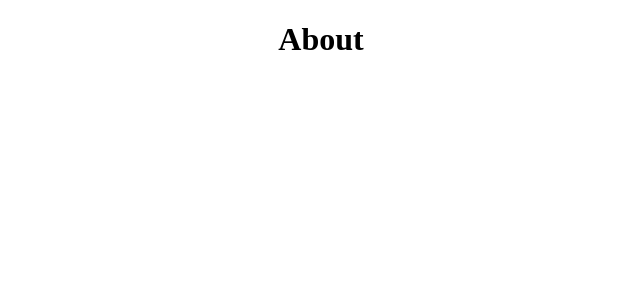
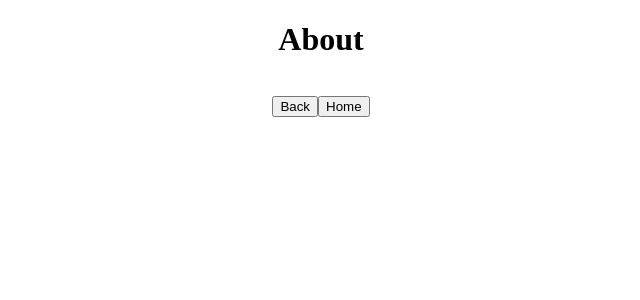
Before and after one commit to xiudou401/Nextp, a Next.js app: page /about in a window 1280 px wide. Shown: the top 300 px of the page, without its empty margins (319-959 px from the left). Built offline with nearby package versions, Linux system fonts and the light colour scheme.

Commit message:
Router Button for posts post

```diff
--- /dev/null
+++ b/components/RouterButton.tsx
@@ -0,0 +1,24 @@
+import { useRouter } from 'next/router';
+import React from 'react';
+
+export default function RouterButton() {
+  const router = useRouter();
+  return (
+    <div style={{ marginTop: '1rem', display: 'flex' }}>
+      <button
+        onClick={() => {
+          router.back();
+        }}
+      >
+        Back
+      </button>
+      <button
+        onClick={() => {
+          router.push('/');
+        }}
+      >
+        Home
+      </button>
+    </div>
+  );
+}
--- a/pages/about.tsx
+++ b/pages/about.tsx
@@ -1,9 +1,11 @@
+import RouterButton from '@/components/RouterButton';
 import React from 'react';
 
 export default function Page() {
   return (
     <main>
       <h1>About</h1>
+      <RouterButton />
     </main>
   );
 }
--- a/pages/posts/[postId]/index.tsx
+++ b/pages/posts/[postId]/index.tsx
@@ -1,3 +1,4 @@
+import RouterButton from '@/components/RouterButton';
 import { getCurrentTime } from '@/lib';
 import { GetStaticPropsContext } from 'next';
 
@@ -17,6 +18,7 @@ export default function Page({ id, dt, post }: Props) {
     <main>
       <h1>Post {id}</h1>
       <h4>{dt}</h4>
+      <RouterButton />
       <h4>{post.body}</h4>
     </main>
   );
@@ -44,6 +46,6 @@ export async function getStaticProps(context: GetStaticPropsContext) {
 export async function getStaticPaths() {
   return {
     paths: [{ params: { postId: '1' } }, { params: { postId: '2' } }],
-    fallback: false,
+    fallback: true,
   };
 }
--- a/pages/posts/index.tsx
+++ b/pages/posts/index.tsx
@@ -1,3 +1,4 @@
+import RouterButton from '@/components/RouterButton';
 import { getCurrentTime } from '@/lib';
 import React from 'react';
 
@@ -16,6 +17,7 @@ export default function Page({ dt, posts }: Props) {
     <main>
       <h1>Posts</h1>
       <h4>{dt}</h4>
+      <RouterButton />
       <ul>
         {posts.map((post: Post) => (
           <li key={post.id}>{post.title}</li>
```
